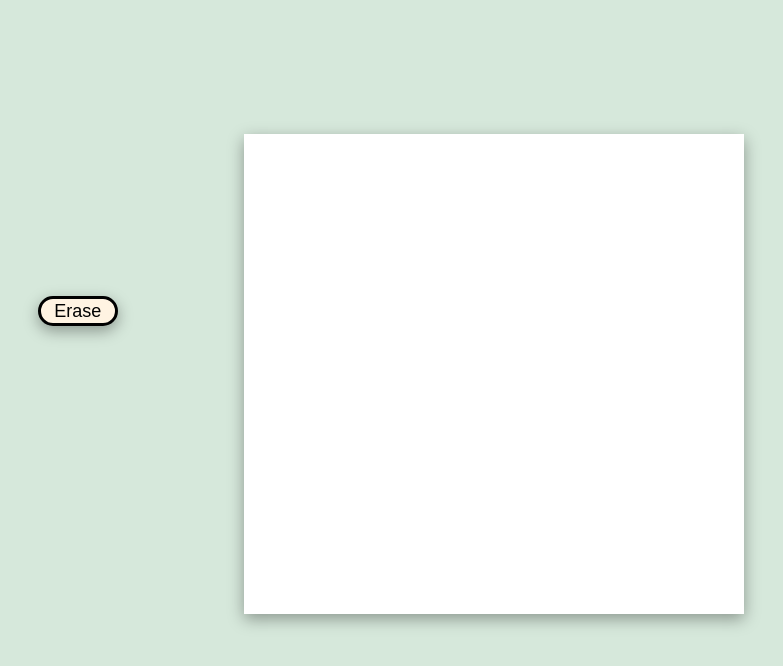
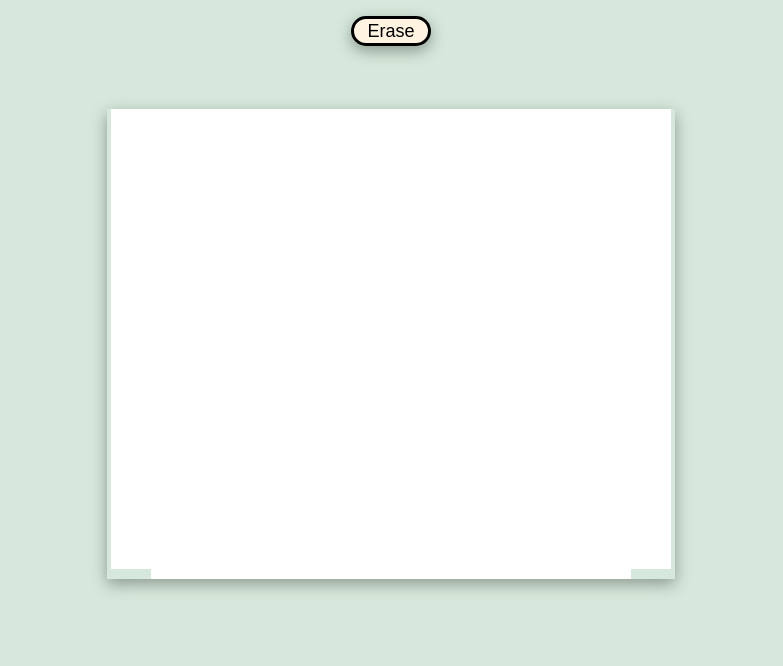
Before and after one commit to qrex19/etch-a-sketch, a plain HTML site: page index.html in a window 1280 px wide. Shown: the whole page, without its empty margins (249-1032 px from the left). Drawn offline with Linux system fonts and the light colour scheme.

Commit message:
minor modifications added

```diff
--- a/index.html
+++ b/index.html
@@ -12,10 +12,17 @@
 </head>
 <body>
 
-    <button class="mode">Erase</button>
+    <!-- the options div contains all the features -->
+    <div class="options">
+        <button class="mode">Erase</button>
+    </div>
+
+
+
 
     <div class="container">
         <!-- contains all the boxes -->
+        <!-- all the boxes have been added in javascript file -->
     </div>
 
 
--- a/script.js
+++ b/script.js
@@ -1,7 +1,7 @@
 const container = document.querySelector('.container');
 
 var btnArr = [];
-btnArr.length = 600;
+btnArr.length = 2624;
 
 for(let i = 0; i < btnArr.length; i++) {
     btnArr[i] = document.createElement('button');
--- a/style.css
+++ b/style.css
@@ -1,26 +1,28 @@
 body {
     display: flex;
+    flex-direction: column;
     justify-content: center;
     align-items: center;
     background-color: #D6E8DB;
 }
 
 .container {
-    width: 500px;
+    width: 45%;
     display: flex;
     flex-wrap: wrap;
     align-items: center;
     justify-content: center;
-    margin-left: 10%;
-    margin-top: 10%;
+    margin-top: 5%;
     border: 0px;
     box-shadow: rgba(0, 0, 0, 0.35) 0px 5px 15px;
+
 
 }
 
 button.mode {
     width: 80px;
     height: 30px;
+    margin-top: 10%;
     border: 3px solid black;
     box-shadow: rgba(0, 0, 0, 0.35) 0px 5px 15px;
     border-radius: 20px;
@@ -29,11 +31,10 @@ button.mode {
 }
 
 button {
-    height: 20px;
-    width: 20px;
+    height: 10px;
+    width: 10px;
     background-color: white;
     border-style: none;
     margin: 0px;
-    border: 0px;
     padding: 0px;
 }
```
